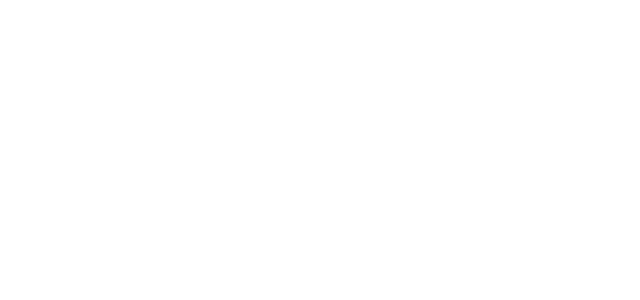
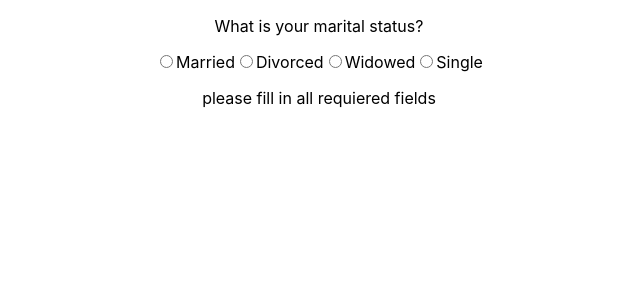
Before and after one commit to joinpursuit/Pursuit-Core-Web-Mars-Form-Lab, a React (Create React App) app in the folder mars-form/: page /next in a window 1280 px wide. Shown: the top 300 px of the page, without its empty margins (321-961 px from the left). Built offline with nearby package versions, Linux system fonts and the light colour scheme.

Commit message:
need to do a lot of debugging

```diff
--- a/mars-form/src/App.js
+++ b/mars-form/src/App.js
@@ -2,7 +2,10 @@
 import "./App.css";
 import Form from "./Components/Forms";
 import { Route, Switch } from "react-router-dom";
-import RadioInput from '../src/Components/RadioInput/RadioInput'
+import RadioInput from '../src/Components/RadioInput/RadioInput';
+import RadioInputTwo from './Components/RadioInput/RadioInputTwo';
+import RadioInputThree from './Components/RadioInput/RadioInputThree';
+import RadioInputFour from './Components/RadioInput/RadioInputFour'
 
 function App() {
   return (
@@ -13,9 +16,16 @@
           <Form />
         </Route>
 
-        {/* <Route path={'/confirm'}>
-          <ConfirmPage />
-        </Route> */}
+        <Route path={'/next'}>
+          <RadioInputTwo />
+        </Route>
+        <Route path={'/four'}>
+          <RadioInputFour />
+        </Route>
+
+        <Route path={'/nextPage'}>
+          <RadioInputThree />
+        </Route>
 
         <Route path={'/cont'}>
           <RadioInput />
--- a/mars-form/src/Components/Forms.js
+++ b/mars-form/src/Components/Forms.js
@@ -5,7 +5,7 @@
 import UserInfo from "./UserInfo";
 import MarsInput from "./MarsInput";
 import useInput from "../Util/CustomHook";
-import RadioConfirm from './RadioConfirm';
+import NextRadio from '../Components/RadioInput/Buttons/NextRadio';
 
 
 const Forms = () => {
@@ -15,6 +15,7 @@
   const dobInputObj = useInput("");
   const dietInputObj = useInput("");
   const countrySelectObj = useInput("");
+  const radioObj = useInput("");
 
   const formCompleted = e => {
     e.preventDefault();
@@ -63,7 +64,7 @@
           <div>
             <ul style={ulstyle}>{userDisplay}</ul>
             <p>Is all this information true?</p>
-            <RadioConfirm />
+            <NextRadio radioObj={radioObj} />
           </div>
         ) : null}
       </div>
--- a/mars-form/src/Components/RadioConfirm.js
+++ b/mars-form/src/Components/RadioConfirm.js
@@ -15,4 +15,4 @@
     )
 }
 
-export default RadioConfirm
+export default RadioConfirm;
--- a/mars-form/src/Components/NextRadio.js
+++ b/mars-form/src/Components/RadioInput/Buttons/NextRadio.js
@@ -16,4 +16,4 @@
     )
 }
 
-export default NextRadio
+export default NextRadio;
--- /dev/null
+++ b/mars-form/src/Components/RadioInput/Buttons/NextRadioTwo.js
@@ -0,0 +1,19 @@
+import React from 'react';
+import { useHistory } from 'react-router-dom';
+
+const NextRadioTwo = () => {
+    const history = useHistory();
+    const handleClick = (e) =>{
+        debugger
+        e.preventDefault();
+        history.push('/next');
+    }
+
+    return (
+        <div>
+            <button type='click' onClick={handleClick}>Next</button>
+        </div>
+    )
+}
+
+export default NextRadioTwo
--- a/mars-form/src/Components/RadioInput/RadioInput.js
+++ b/mars-form/src/Components/RadioInput/RadioInput.js
@@ -1,9 +1,22 @@
-import React from 'react'
+import React, { useState } from 'react';
+import NextRadioTwo from './Buttons/NextRadioTwo';
 
 const RadioInput = ({radioObj}) => {
+    const [toggle, setToggle] = useState(false);
+
+    const handleChange = (e) =>{
+        debugger
+        e.preventDefault();
+        if(radioObj === ""){
+            setToggle(false)
+        }else{
+            setToggle(true)
+        }
+    }
+
 
     return (
-        <div>
+        <div onChange={handleChange}>
 
             <p>Can you breathe underwater longer than 1 minute?</p>
             <input type='radio' {...radioObj} id='yes' name='air' value='yes'/>
@@ -13,6 +26,7 @@
             <input type='radio' {...radioObj} id='idk' name='air' value='idk'/>
             <label>I don't know</label>
 
+            {toggle ? <NextRadioTwo /> : <p>please fill in all requiered fields</p>}
         </div>
     )
 }
--- a/mars-form/src/Components/RadioInput/RadioInputFour.js
+++ b/mars-form/src/Components/RadioInput/RadioInputFour.js
@@ -1,15 +1,17 @@
 import React from "react";
+import useInput from "../../Util/CustomHook";
 
-const RadioInputFour = () => {
+const RadioInputFour = ({ radioObj }) => {
+
   return (
     <div>
-      <p>Are you claustrophobic?</p>
+      {/* <p>Are you claustrophobic?</p>
       <input type="radio" {...radioObj} id="yes" name="phobia" value="yes" />
       <label>Yes</label>
       <input type="radio" {...radioObj} id="no" name="phobia" value="no" />
       <label>No</label>
       <input type="radio" {...radioObj} id="idk" name="phocia" value="idk" />
-      <label>I don't know</label>
+      <label>I don't know</label> */}
     </div>
   );
 };
--- a/mars-form/src/Components/RadioInput/RadioInputThree.js
+++ b/mars-form/src/Components/RadioInput/RadioInputThree.js
@@ -1,14 +1,36 @@
-import React from "react";
+import React, { useState } from "react";
+import { useHistory } from "react-router-dom";
+import useInput from "../../Util/CustomHook";
+
 const RadioInputThree = () => {
+  const [toggle, setToggle] = useState(true);
+  const history = useHistory()
+  const radioThreeObj = useInput("");
+
+  const handleClick = (e) =>{
+    e.preventDefault();
+    history.push('/four')
+  }
+
+  const handleChange = (e) =>{
+    e.preventDefault();
+    if(radioThreeObj === ''){
+      debugger
+      setToggle(false)
+    }else{
+      setToggle(true)
+    }
+  }
+
   return (
-    <div>
+    <div onChange={handleChange}>
       <p>
         When you are in a stressful or difficult situation, how do you most
         frequently react?
       </p>
       <input
         type="radio"
-        {...radioObj}
+        {...radioThreeObj}
         id="determined"
         name="stress"
         value="determined"
@@ -16,7 +38,7 @@
       <label>Determination: I continue to confront the situation.</label>
       <input
         type="radio"
-        {...radioObj}
+        {...radioThreeObj}
         id="divorced"
         name="stress"
         value="defeat"
@@ -24,7 +46,7 @@
       <label>Defeat: I stop confronting the situation.</label>
       <input
         type="radio"
-        {...radioObj}
+        {...radioThreeObj}
         id="widowed"
         name="stress"
         value="anger"
@@ -32,12 +54,14 @@
       <label>Anger: I become upset at the situation.</label>
       <input
         type="radio"
-        {...radioObj}
+        {...radioThreeObj}
         id="single"
         name="stress"
         value="resourceful"
       />
       <label>Resourcefulness: I seek help to confront the situation.</label>
+
+      {toggle ? <button onClick={handleClick}>Next</button> : <p>please fill all requiered fields</p> }
     </div>
   );
 };
--- a/mars-form/src/Components/RadioInput/RadioInputTwo.js
+++ b/mars-form/src/Components/RadioInput/RadioInputTwo.js
@@ -1,19 +1,71 @@
-import React from 'react'
+import React, { useState } from "react";
+import { useHistory } from "react-router-dom";
+import useInput from '../../Util/CustomHook'
 
 const RadioInputTwo = () => {
+  const history = useHistory();
+  const [toggle, setToggle] = useState(false);
+  const radioTwoObj = useInput("")
+
+  const handleClick = e => {
+      e.preventDefault()
+      history.push("/nextPage");
+  };
+
+  const handleChange = (e) =>{
+      e.preventDefault();
+      debugger
+      if (radioTwoObj.value === "") {
+        setToggle(true);
+      } else {
+        setToggle(false);
+      }
+  }
+  //youtube custom hooks
+
   return (
-        <div>
+    <div onChange={handleChange}>
       <p>What is your marital status?</p>
-            <input type='radio' {...radioObj} id='married' name='status' value='married'/>
+      <input
+        type="radio"
+        {...radioTwoObj}
+        id="married"
+        name="status"
+        value="married"
+      />
       <label>Married</label>
-            <input type='radio' {...radioObj} id='divorced' name='status' value='divorced'/>
+      <input
+        type="radio"
+        {...radioTwoObj}
+        id="divorced"
+        name="status"
+        value="divorced"
+      />
       <label>Divorced</label>
-            <input type='radio' {...radioObj} id='widowed' name='status' value='widowed'/>
+      <input
+        type="radio"
+        {...radioTwoObj}
+        id="widowed"
+        name="status"
+        value="widowed"
+      />
       <label>Widowed</label>
-            <input type='radio' {...radioObj} id='single' name='status' value='single'/>
+      <input
+        type="radio"
+        {...radioTwoObj}
+        id="single"
+        name="status"
+        value="single"
+      />
       <label>Single</label>
+
+      {toggle ? (
+        <button onClick={handleClick}>Next</button>
+      ) : (
+        <p>please fill in all requiered fields</p>
+      )}
     </div>
-    )
-}
+  );
+};
 
-export default RadioInputTwo
+export default RadioInputTwo;
```
Lines whose indentation alone changed are shown as unchanged.
